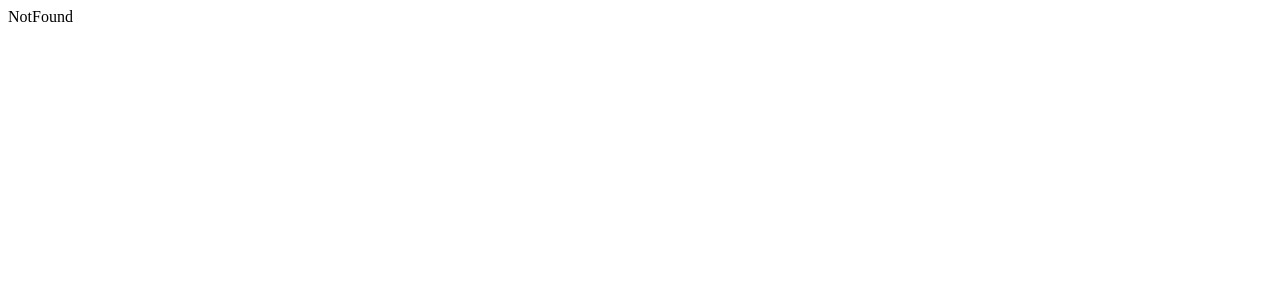
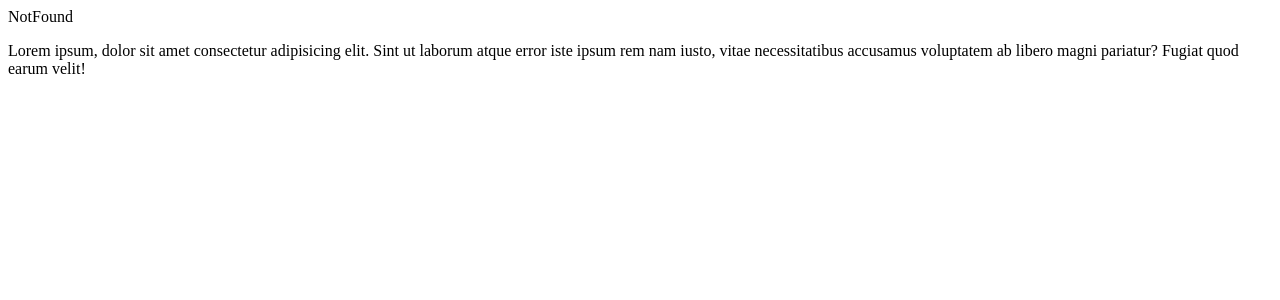
Before and after one commit to barmanb17/react, a React (Vite) app in the folder react/: page /shortlisting in a window 1280 px wide. Shown: the top 300 px of the page. Built offline with nearby package versions, Linux system fonts and the light colour scheme.

Commit message:
lorem added

```diff
--- a/react/src/pages/NotFound.jsx
+++ b/react/src/pages/NotFound.jsx
@@ -2,7 +2,10 @@ import React from 'react'
 
 const NotFound = () => {
   return (
-    <div>NotFound</div>
+    <div>NotFound
+          <p>Lorem ipsum, dolor sit amet consectetur adipisicing elit. Sint ut laborum atque error iste ipsum rem nam iusto, vitae necessitatibus accusamus voluptatem ab libero magni pariatur? Fugiat quod earum velit!</p>
+    </div>
+
   )
 }
 
```
